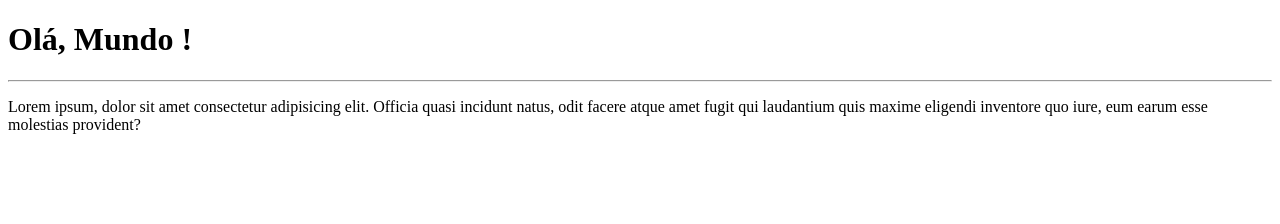
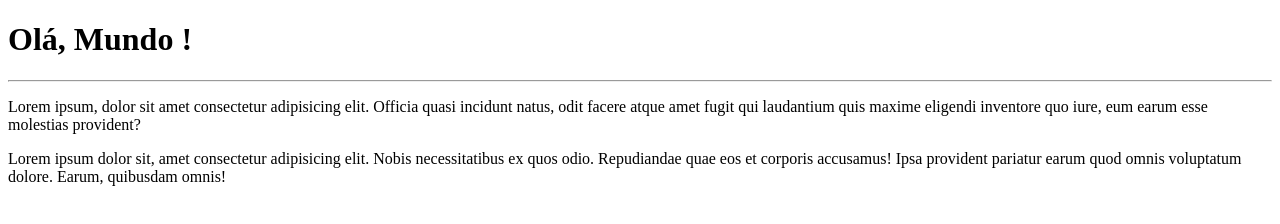
Before and after one commit to Adyrnney/Ola-Mundo, a plain HTML site: page site-exemplo/index.html in a window 1280 px wide. Drawn offline with Linux system fonts and the light colour scheme.

Commit message:
adicionei um parágrafo

```diff
--- a/site-exemplo/index.html
+++ b/site-exemplo/index.html
@@ -10,5 +10,7 @@
     <h1>Olá, Mundo !</h1>
     <hr>
     <p>Lorem ipsum, dolor sit amet consectetur adipisicing elit. Officia quasi incidunt natus, odit facere atque amet fugit qui laudantium quis maxime eligendi inventore quo iure, eum earum esse molestias provident?</p>
+
+    <p>Lorem ipsum dolor sit, amet consectetur adipisicing elit. Nobis necessitatibus ex quos odio. Repudiandae quae eos et corporis accusamus! Ipsa provident pariatur earum quod omnis voluptatum dolore. Earum, quibusdam omnis!</p>
 </body>
 </html>
```
